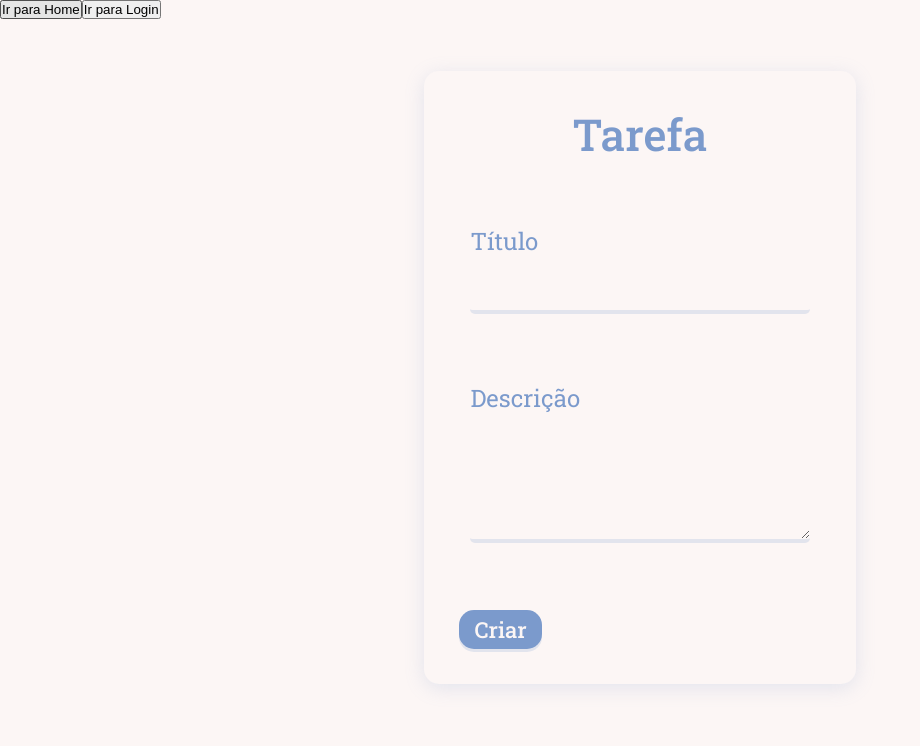
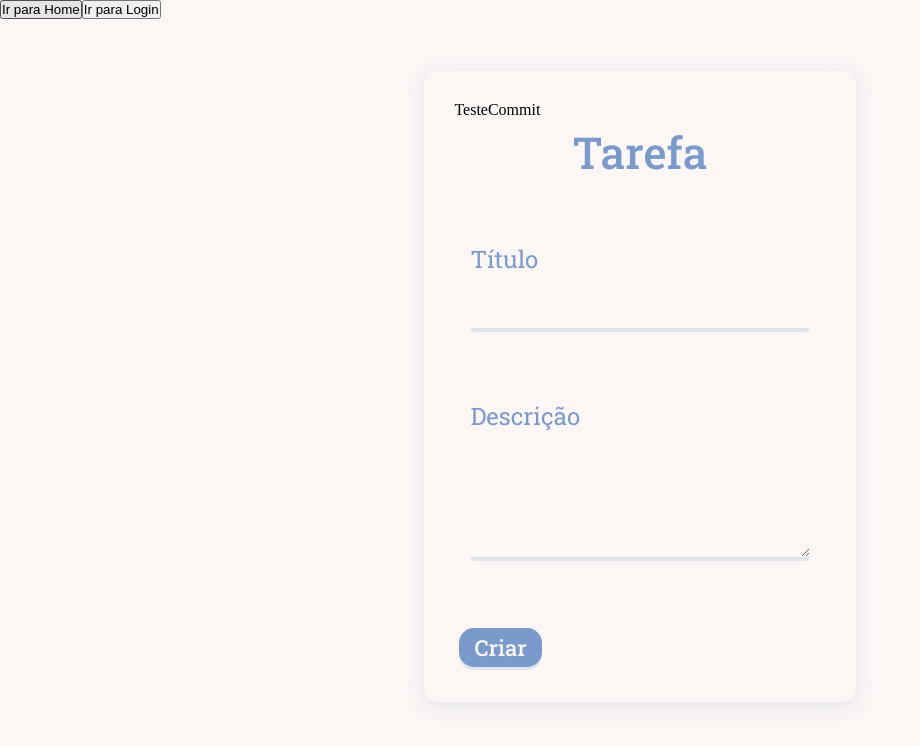
Before and after one commit to leorufinx/TodoList-TypeScript-React, a React (Create React App) app in the folder todo-list/: page / in a window 1280 px wide. Shown: the top 746 px of the page, without its empty margins (0-920 px from the left). Built offline with nearby package versions, Linux system fonts and the light colour scheme.

Commit message:
Só um teste rapaziada

```diff
--- a/todo-list/src/components/Form.jsx
+++ b/todo-list/src/components/Form.jsx
@@ -18,6 +18,8 @@ export default function Form({ addTodo }) {
    return (
 
       <div className="form">
+         <div className="h3">TesteCommit</div>
+
          <div className="h1">Tarefa</div>
 
          <div className="row">
```
